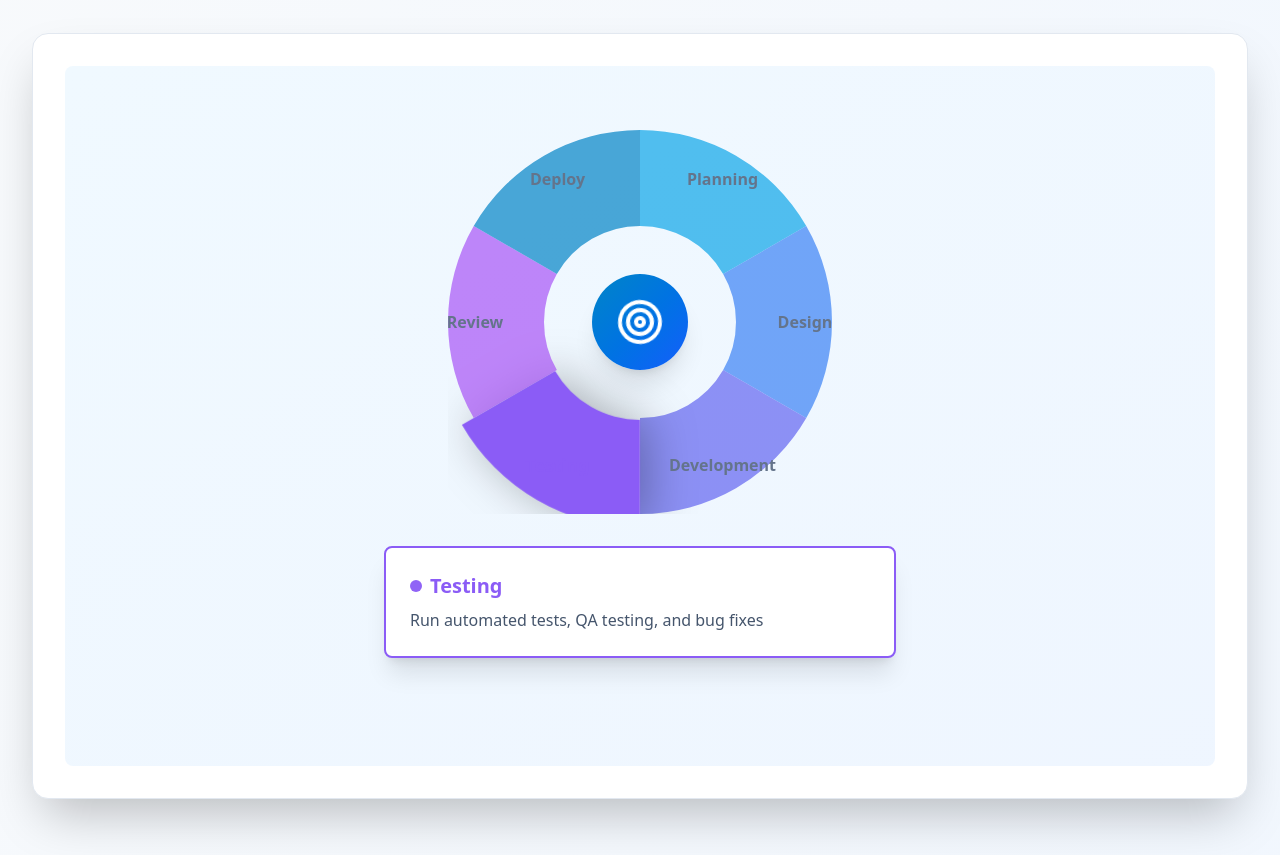
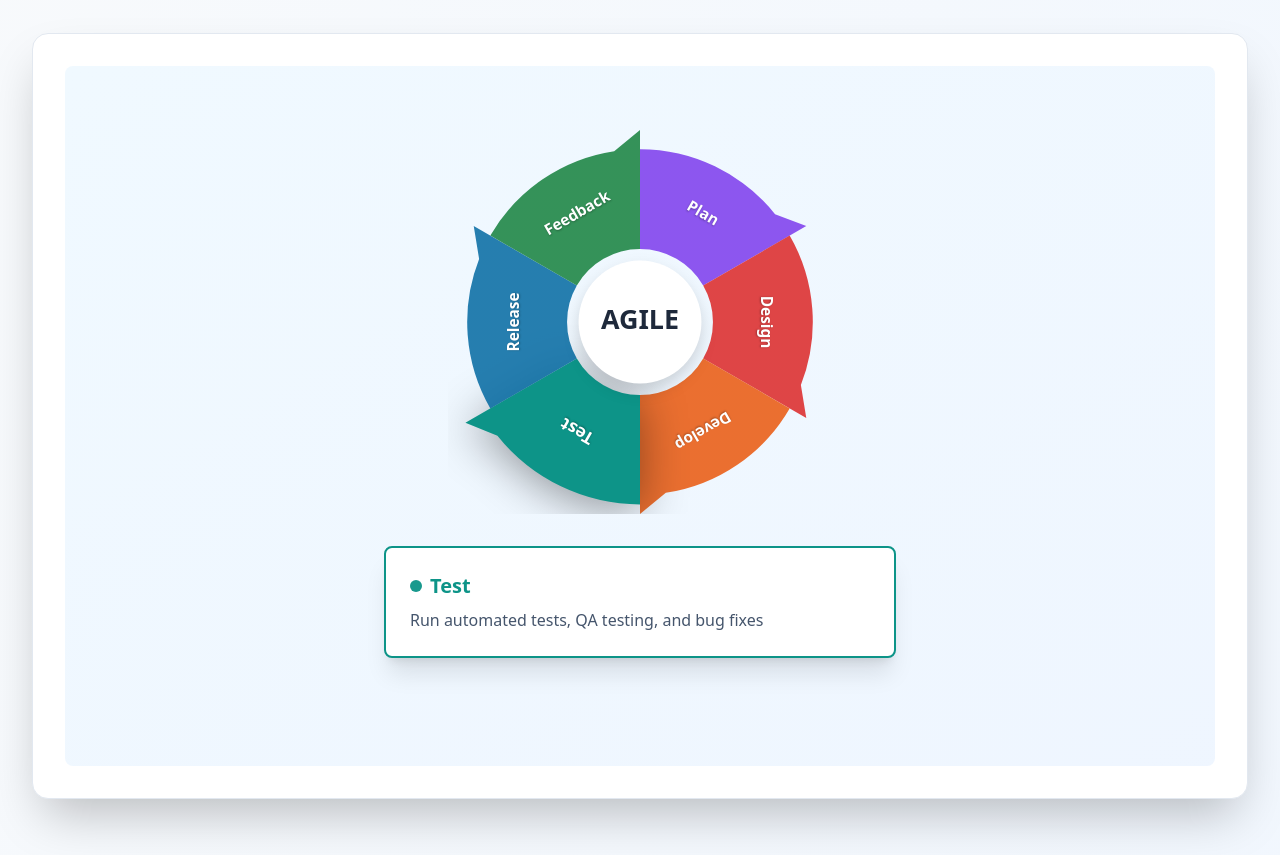
Before and after one commit to TonyMartzDev/Agile-Wheel, a React (Vite) app: page / in a window 1280 px wide. Shown: the part 580-1435 px from the top of the page. Built offline with nearby package versions, Linux system fonts and the light colour scheme.

Commit message:
Redesign agile wheel with arrow segments, darker colors, white text labels, and AGILE center

```diff
--- a/src/components/AgileWheelPreview.jsx
+++ b/src/components/AgileWheelPreview.jsx
@@ -1,5 +1,4 @@
 import { useState, useEffect } from "react";
-import { Target } from "lucide-react";
 
 const AgileWheelPreview = () => {
   const [activePhase, setActivePhase] = useState(0);
@@ -7,41 +6,36 @@ const AgileWheelPreview = () => {
 
   const phases = [
     {
-      name: "Planning",
+      name: "Plan",
       description:
         "Define project goals, create user stories, and plan sprints",
-      color: "#0ea5e9",
-      angle: 0,
+      color: "#7c3aed", // Dark purple
     },
     {
       name: "Design",
       description: "Create wireframes, mockups, and technical architecture",
-      color: "#3b82f6",
-      angle: 60,
+      color: "#dc2626", // Dark red
     },
     {
-      name: "Development",
+      name: "Develop",
       description: "Write code, implement features, and conduct code reviews",
-      color: "#6366f1",
-      angle: 120,
+      color: "#ea580c", // Dark orange
     },
     {
-      name: "Testing",
+      name: "Test",
       description: "Run automated tests, QA testing, and bug fixes",
-      color: "#8b5cf6",
-      angle: 180,
+      color: "#0d9488", // Dark teal
     },
     {
-      name: "Review",
-      description: "Sprint review, stakeholder feedback, and retrospectives",
-      color: "#a855f7",
-      angle: 240,
+      name: "Release",
+      description: "Release to production, monitor performance, and iterate",
+      color: "#0369a1", // Dark blue
     },
     {
-      name: "Deploy",
-      description: "Release to production, monitor performance, and iterate",
-      color: "#0284c7",
-      angle: 300,
+      name: "Feedback",
+      description:
+        "Gather user feedback, analyze metrics, and plan improvements",
+      color: "#15803d", // Dark green
     },
   ];
 
@@ -63,96 +57,136 @@ const AgileWheelPreview = () => {
     setIsAnimating(true);
   };
 
+  const createArrowSegment = (index, isActive) => {
+    const segmentAngle = 60;
+    const startAngle = (index * segmentAngle - 90) * (Math.PI / 180);
+    const endAngle = ((index + 1) * segmentAngle - 90) * (Math.PI / 180);
+
+    const innerRadius = 38;
+    const outerRadius = isActive ? 95 : 90;
+    const arrowTipRadius = isActive ? 105 : 100;
+
+    const cx = 100;
+    const cy = 100;
+
+    // Inner arc start
+    const innerStartX = cx + innerRadius * Math.cos(startAngle);
+    const innerStartY = cy + innerRadius * Math.sin(startAngle);
+
+    // Outer arc start
+    const outerStartX = cx + outerRadius * Math.cos(startAngle);
+    const outerStartY = cy + outerRadius * Math.sin(startAngle);
+
+    // Arrow tip (at the end/middle of segment)
+    const arrowTipX = cx + arrowTipRadius * Math.cos(endAngle);
+    const arrowTipY = cy + arrowTipRadius * Math.sin(endAngle);
+
+    // Outer arc end (before arrow tip)
+    const outerEndX = cx + outerRadius * Math.cos(endAngle - 0.15);
+    const outerEndY = cy + outerRadius * Math.sin(endAngle - 0.15);
+
+    // Inner arc end
+    const innerEndX = cx + innerRadius * Math.cos(endAngle);
+    const innerEndY = cy + innerRadius * Math.sin(endAngle);
+
+    // Arrow notch (inner part of arrow)
+    const notchRadius = outerRadius - 15;
+    const notchX = cx + notchRadius * Math.cos(endAngle);
+    const notchY = cy + notchRadius * Math.sin(endAngle);
+
+    const pathData = `
+      M ${innerStartX} ${innerStartY}
+      L ${outerStartX} ${outerStartY}
+      A ${outerRadius} ${outerRadius} 0 0 1 ${outerEndX} ${outerEndY}
+      L ${arrowTipX} ${arrowTipY}
+      L ${notchX} ${notchY}
+      L ${innerEndX} ${innerEndY}
+      A ${innerRadius} ${innerRadius} 0 0 0 ${innerStartX} ${innerStartY}
+      Z
+    `;
+
+    return pathData;
+  };
+
+  const getTextPosition = (index) => {
+    const segmentAngle = 60;
+    const midAngle =
+      (index * segmentAngle + segmentAngle / 2 - 90) * (Math.PI / 180);
+    const textRadius = 65;
+
+    const x = 100 + textRadius * Math.cos(midAngle);
+    const y = 100 + textRadius * Math.sin(midAngle);
+    const rotation = index * segmentAngle + segmentAngle / 2;
+
+    return { x, y, rotation };
+  };
+
   return (
     <div className="relative w-full flex flex-col items-center justify-center py-8">
       {/* Wheel Container */}
       <div className="relative w-96 h-96 mb-8" onMouseLeave={handleMouseLeave}>
-        {/* Center Circle */}
-        <div className="absolute top-1/2 left-1/2 transform -translate-x-1/2 -translate-y-1/2 w-24 h-24 bg-gradient-to-br from-primary-600 to-blue-600 rounded-full flex items-center justify-center shadow-xl z-10 transition-transform duration-300 hover:scale-110">
-          <Target
-            className="w-12 h-12 text-white animate-spin"
-            style={{ animationDuration: "8s" }}
-          />
-        </div>
-
-        {/* Wheel Segments */}
-        <svg
-          className="w-full h-full transform -rotate-90"
-          viewBox="0 0 200 200"
-        >
+        {/* Wheel SVG */}
+        <svg className="w-full h-full" viewBox="0 0 200 200">
+          {/* Arrow Segments */}
           {phases.map((phase, index) => {
             const isActive = activePhase === index;
-            const startAngle = index * 60 * (Math.PI / 180);
-            const endAngle = (index + 1) * 60 * (Math.PI / 180);
-            const innerRadius = 50;
-            const outerRadius = isActive ? 105 : 100;
-
-            const x1 = 100 + innerRadius * Math.cos(startAngle);
-            const y1 = 100 + innerRadius * Math.sin(startAngle);
-            const x2 = 100 + outerRadius * Math.cos(startAngle);
-            const y2 = 100 + outerRadius * Math.sin(startAngle);
-            const x3 = 100 + outerRadius * Math.cos(endAngle);
-            const y3 = 100 + outerRadius * Math.sin(endAngle);
-            const x4 = 100 + innerRadius * Math.cos(endAngle);
-            const y4 = 100 + innerRadius * Math.sin(endAngle);
-
-            const largeArcFlag = 0;
-
-            const pathData = `
-              M ${x1} ${y1}
-              L ${x2} ${y2}
-              A ${outerRadius} ${outerRadius} 0 ${largeArcFlag} 1 ${x3} ${y3}
-              L ${x4} ${y4}
-              A ${innerRadius} ${innerRadius} 0 ${largeArcFlag} 0 ${x1} ${y1}
-              Z
-            `;
 
             return (
               <g key={index}>
                 <path
-                  d={pathData}
+                  d={createArrowSegment(index, isActive)}
                   fill={phase.color}
-                  opacity={isActive ? 1 : 0.7}
+                  opacity={isActive ? 1 : 0.85}
                   className="cursor-pointer transition-all duration-300"
                   onMouseEnter={() => handlePhaseHover(index)}
                   style={{
                     filter: isActive
-                      ? "drop-shadow(0 4px 12px rgba(0,0,0,0.3))"
+                      ? "drop-shadow(0 4px 12px rgba(0,0,0,0.4))"
                       : "none",
-                    transform: isActive ? "scale(1.02)" : "scale(1)",
-                    transformOrigin: "100px 100px",
                   }}
                 />
+                {/* Text inside segment */}
+                <text
+                  x={getTextPosition(index).x}
+                  y={getTextPosition(index).y}
+                  fill="white"
+                  fontSize={isActive ? "9" : "8"}
+                  fontWeight="bold"
+                  textAnchor="middle"
+                  dominantBaseline="middle"
+                  className="pointer-events-none select-none transition-all duration-300"
+                  style={{
+                    textShadow: "0 1px 2px rgba(0,0,0,0.3)",
+                  }}
+                  transform={`rotate(${getTextPosition(index).rotation}, ${getTextPosition(index).x}, ${getTextPosition(index).y})`}
+                >
+                  {phase.name}
+                </text>
               </g>
             );
           })}
+
+          {/* Center Circle */}
+          <circle
+            cx="100"
+            cy="100"
+            r="32"
+            fill="white"
+            className="drop-shadow-lg"
+          />
+          <text
+            x="100"
+            y="100"
+            fill="#1e293b"
+            fontSize="14"
+            fontWeight="bold"
+            textAnchor="middle"
+            dominantBaseline="middle"
+            className="select-none"
+          >
+            AGILE
+          </text>
         </svg>
-
-        {/* Phase Labels */}
-        {phases.map((phase, index) => {
-          const angle = (index * 60 + 30) * (Math.PI / 180);
-          const radius = 165;
-          const x = 192 + radius * Math.cos(angle - Math.PI / 2);
-          const y = 192 + radius * Math.sin(angle - Math.PI / 2);
-          const isActive = activePhase === index;
-
-          return (
-            <div
-              key={`label-${index}`}
-              className="absolute text-base font-semibold transition-all duration-300 whitespace-nowrap"
-              style={{
-                left: `${x}px`,
-                top: `${y}px`,
-                transform: "translate(-50%, -50%)",
-                color: isActive ? phase.color : "#64748b",
-                fontSize: isActive ? "1.1rem" : "1rem",
-                fontWeight: isActive ? "700" : "600",
-              }}
-            >
-              {phase.name}
-            </div>
-          );
-        })}
       </div>
 
       {/* Phase Description Card */}
```
